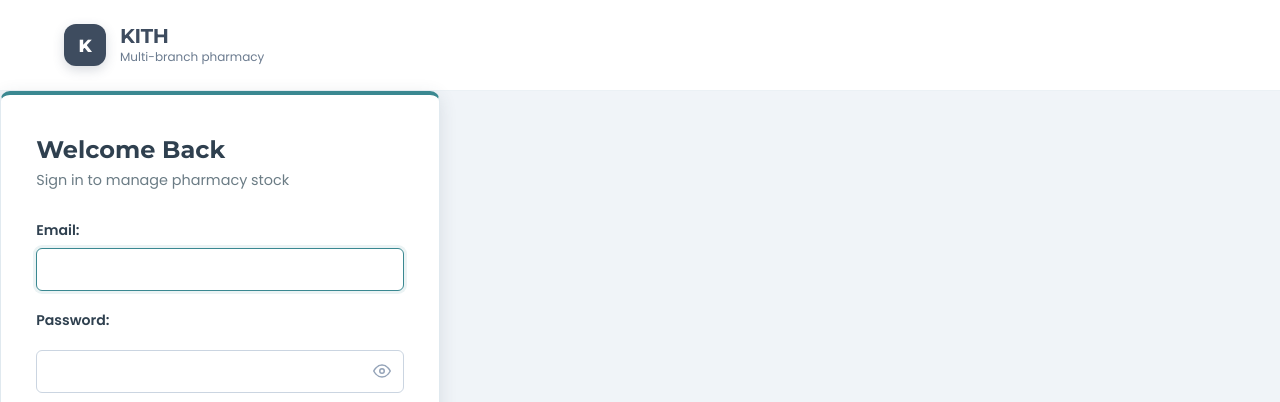
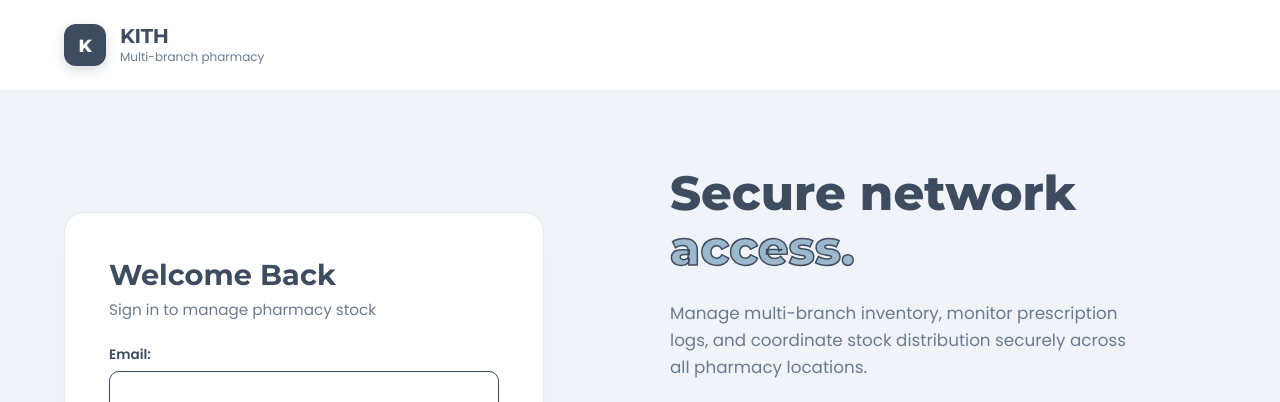
Before and after one commit to sjq-158/kith-django, a Django app: page /login/ in a window 1280 px wide. Shown: the top 402 px of the page. Run offline with Django 5.2, Linux system fonts and the light colour scheme.

Commit message:
style(login): match mockup layout and show auth errors

```diff
--- a/templates/login/login.html
+++ b/templates/login/login.html
@@ -1,48 +1,55 @@
 {% extends "base.html" %}
 {% load static %}
 
-{% block title %}KITH — Login{% endblock %}
-
-{% block extra_css %}
-<link rel="stylesheet" href="{% static 'css/login/login.css' %}">
-{% endblock %}
+{% block title %}Sign In — Kith Multi-Branch Pharmacy{% endblock %}
 
 {% block content %}
+<main class="auth-split-grid">
+    <div class="auth-left">
         <div class="auth-card">
-    <h1>Welcome Back</h1>
+            <h2>Welcome Back</h2>
             <p class="subtitle">Sign in to manage pharmacy stock</p>
-    <form method="post">
+
+            <form method="post" novalidate>
                 {% csrf_token %}
+                {% if form.non_field_errors %}
+                <div class="form-error">{{ form.non_field_errors }}</div>
+                {% endif %}
+
                 {% for field in form %}
-            <p>
-                {{ field.label_tag }}
-                {% if field.name == 'password' or field.name == 'password1' or field.name == 'password2' %}
-                    <div class="password-group">
+                <div class="field-group">
+                    <label for="{{ field.id_for_label }}">{{ field.label }}:</label>
+                    {% if field.name == 'password' %}
+                    <div class="input-wrapper">
                         {{ field }}
                         <button type="button" class="toggle-password" data-target="{{ field.id_for_label }}" aria-label="Toggle password visibility">
-                            <!-- Default Eye Icon (Show) -->
-                            <svg class="eye-icon" viewBox="0 0 24 24" fill="none" stroke="currentColor" stroke-width="2" stroke-linecap="round" stroke-linejoin="round">
-                                <path d="M1 12s4-8 11-8 11 8 11 8-4 8-11 8-11-8-11-8z"></path>
-                                <circle cx="12" cy="12" r="3"></circle>
-                            </svg>
+                            <svg class="eye-icon" viewBox="0 0 24 24"><path d="M1 12s4-8 11-8 11 8 11 8-4 8-11 8-11-8-11-8z"></path><circle cx="12" cy="12" r="3"></circle></svg>
                         </button>
                     </div>
                     {% else %}
                     {{ field }}
                     {% endif %}
-                {% if field.errors %}
-                    <ul class="errorlist">
-                        {% for error in field.errors %}<li>{{ error }}</li>{% endfor %}
-                    </ul>
-                {% endif %}
-            </p>
+                    {{ field.errors }}
+                </div>
                 {% endfor %}
-        <button type="submit">Login</button>
+
+                <button type="submit" class="btn-submit">Login</button>
             </form>
-    <div class="switch-link">
+
+            <div class="auth-footer">
                 No account yet? <a href="{% url 'register:register' %}">Register here</a>
             </div>
         </div>
+    </div>
+
+    <div class="auth-right-panel">
+        <h1 class="styled-headline">Secure network <span>access.</span></h1>
+        <p>Manage multi-branch inventory, monitor prescription logs, and coordinate stock distribution securely across all pharmacy locations.</p>
+        <div class="panel-image-card">
+            <img src="https://images.unsplash.com/photo-1584308666744-24d5c474f2ae?auto=format&fit=crop&w=800&q=80" alt="Pharmacy Operations">
+        </div>
+    </div>
+</main>
 {% endblock %}
 
 {% block extra_js %}
```
Lines whose indentation alone changed are shown as unchanged.
